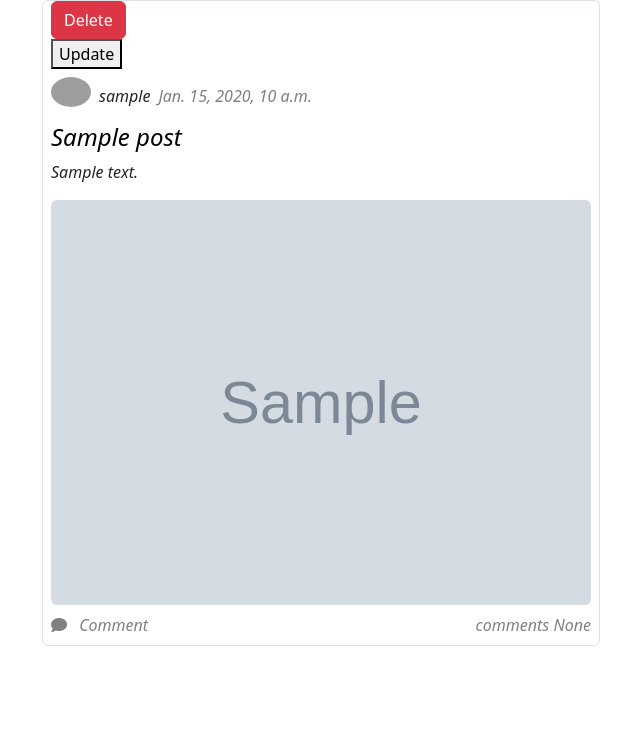
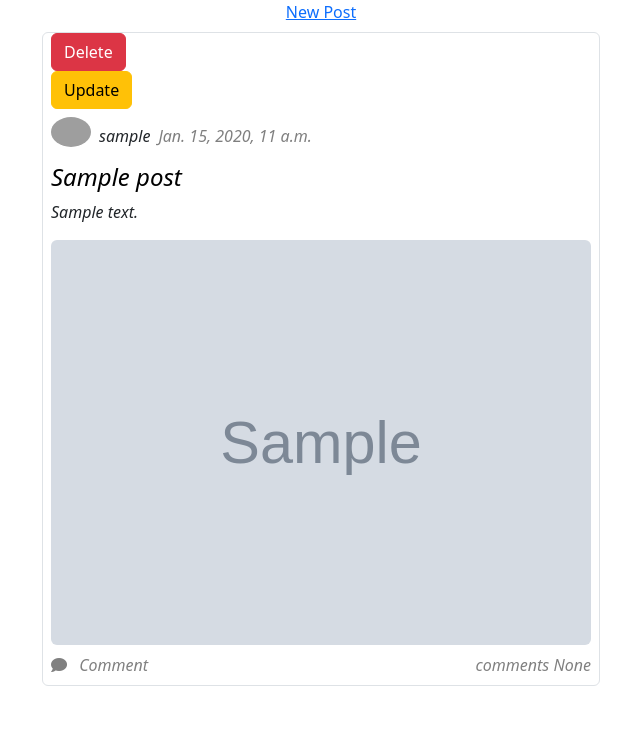
Before and after one commit to ViiGuu/Social-Media-Django-Project, a Django app: page /posts/my_posts in a window 1280 px wide. Shown: the part 64-800 px from the top of the page, without its empty margins (319-959 px from the left). Run offline with Django 5.2, Linux system fonts and the light colour scheme; a user stored in the database is signed in; tables that the repository leaves empty hold one stand-in row (values such as "Sample post"); grey boxes marked "Sample" are stand-in pictures; grey boxes are pictures that could not be loaded.

Commit message:
my_posts page - added functions: NEW POST, DELETE, UPDATE

```diff
--- a/main/models.py
+++ b/main/models.py
@@ -14,6 +14,9 @@ class Post(models.Model):
     def __str__(self):
         return self.title
 
+    class Meta:
+        ordering = ['-date']
+
 class Comment(models.Model):
     post = models.ForeignKey(Post, on_delete=models.CASCADE, default=None)
     author = models.ForeignKey(User, on_delete=models.CASCADE)
--- a/posts_app/templates/posts_app/my_posts.html
+++ b/posts_app/templates/posts_app/my_posts.html
@@ -4,19 +4,28 @@
 
 {% block content %}
 {% if posts %}
+<a href="{% url 'posts_app:new_post' %}">New Post</a>
     {% for post in posts %}
     <div class='w-50 border px-2 rounded'>
 
-        <!-- Delete button -->
-        <div>
+        <div> <!-- Buttons: -->
             {% if user == post.author %}
+            <!-- Delete Button------------------------------------------------------------------------>
             <form id="delete-form" action="{% url 'posts_app:delete_post' post.id %}">
                 {% csrf_token %}
                 <button  type="button" class="btn btn-danger" onclick="confirmDelete()">Delete</button>
             </form>
+            <!---------------------------------------------------------------------------------------->
+
+            <!-- Update Button -------------------------------------------------->
+            <form action="{% url 'posts_app:update_post' post.id %}" method="get">
+                <button type="submit" class="btn btn-warning">Update</button>
+            </form>
+            <!------------------------------------------------------------------->
+
             {% endif %}
 
-            <button>Update</button>
+            <!--JS Confirm Deletion-->
             <script>
                 function confirmDelete() {
                     const confirmed = confirm("Are you sure you want to delete this post?");
@@ -29,7 +38,7 @@
                 }
             </script>
         </div>
-        <!-- ------------------- -->
+        <!---------------------->
 
         <div class="d-flex flex-column fst-italic">
             <div class="d-flex gap-2 align-items-center py-2 fs-6 fst-italic">
@@ -59,6 +68,7 @@
 
 {% else %}
     <h5>You don't have any published posts yet</h5>
+    <a href="{% url 'posts_app:new_post' %}">New Post</a>
 {% endif %}
 
 {% endblock %}
--- a/posts_app/templates/posts_app/post_page.html
+++ b/posts_app/templates/posts_app/post_page.html
@@ -34,6 +34,7 @@
             <h4 class="mb-3">Comments</h4>
             {% for comment in comments %}
             <div class="comment mb-1 p-2 border rounded">
+
                 <p class="mb-1 text-capitalize"><strong>{{ comment.author }} </strong> <span style="font-size: 12px" class="text-muted">on {{ comment.date }}</span></p>
                 <p>{{ comment.body }}</p>
             </div>
--- a/posts_app/urls.py
+++ b/posts_app/urls.py
@@ -5,7 +5,9 @@ app_name = 'posts_app'
 
 urlpatterns = [
     path('', views.all_posts, name='all_posts'),
+    path('my_post/<slug:slug>', views.post_page, name = "page"),
     path('my_posts', views.my_posts, name = 'my_posts'),
-    path('<slug:slug>', views.post_page, name = "page"),
     path('my_posts/<int:post_id>', views.delete_post, name = 'delete_post'),
+    path('new_post', views.new_post, name='new_post'),
+    path('update/<int:id>', views.update_post, name='update_post'),
     ]
--- a/posts_app/views.py
+++ b/posts_app/views.py
@@ -1,7 +1,9 @@
-from django.shortcuts import render
+from django.shortcuts import render, redirect
 from main.models import Post, Comment
 from profile_app.models import Profile
 from django.contrib.auth.decorators import login_required
+from .forms import PostForm
+from django.utils.text import slugify
 
 
 
@@ -43,3 +45,33 @@ def delete_post(request, post_id):
     user = request.user
     posts = user.posts.all()
     return render(request, 'posts_app/my_posts.html', {'posts':posts})
+
+
+@login_required
+def new_post(request):
+    if request.method == 'POST':
+        form = PostForm(request.POST, request.FILES)
+        if form.is_valid():
+            post = form.save(commit=False)
+            post.author = request.user
+            post.slug = slugify(post.title)
+            post.save()
+            return redirect('posts_app:my_posts')
+    else:
+        form = PostForm()
+
+    return render(request, 'posts_app/new_post.html', {'form': form})
+
+
+@login_required
+def update_post(request, id):
+    post = Post.objects.get(id=id)
+    if request.method == 'POST':
+        form = PostForm(request.POST, request.FILES, instance=post)
+        if form.is_valid():
+            form.save()
+            return redirect('posts_app:all_posts')
+    else:
+        form = PostForm(instance=post)
+
+    return render(request, 'posts_app/update_post.html', {'form': form})
--- a/social_media_project/settings.py
+++ b/social_media_project/settings.py
@@ -123,7 +123,7 @@ AUTH_PASSWORD_VALIDATORS = [
 
 LANGUAGE_CODE = 'en-us'
 
-TIME_ZONE = 'UTC'
+TIME_ZONE = 'Europe/Stockholm'
 
 USE_I18N = True
 
```
Also changed, not shown: posts_app/forms.py (added, +12 -0 lines), posts_app/templates/posts_app/new_post.html (added, +14 -0 lines), posts_app/templates/posts_app/update_post.html (added, +14 -0 lines), media/post_images/django.png (added), media/post_images/rebecca.png (added).
